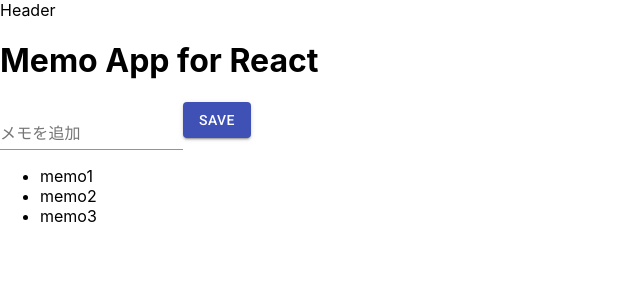
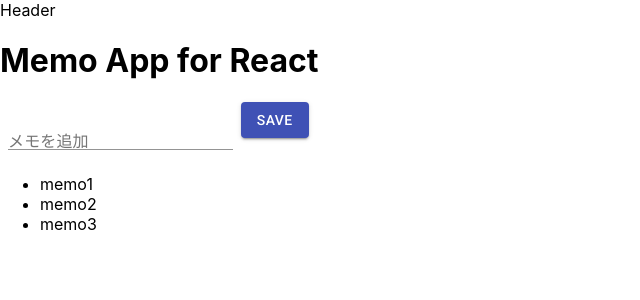
Before and after one commit to k-k-kei/react-memo, a React (Create React App) app: page / in a window 1280 px wide. Shown: the top 300 px of the page, without its empty margins (0-640 px from the left). Built offline with nearby package versions, Linux system fonts and the light colour scheme.

Commit message:
Material-UIのカスタマイズ

```diff
--- a/src/pages/TheMemo.js
+++ b/src/pages/TheMemo.js
@@ -1,11 +1,32 @@
 import React, { useState } from "react";
 import MemosShow from "../component/inputParts/MemosShow";
+
+// Material-UIのインポート
+import { makeStyles } from '@material-ui/core/styles';
 import Button from "@material-ui/core/Button";
 import TextField from "@material-ui/core/TextField";
 
+// テキストフォームのスタイル
+const useStyles = makeStyles((theme) => ({
+  form: {
+    '& > *': {
+      margin: theme.spacing(1),
+      width: '25ch',
+    },
+  },
+
+    button: {
+    '& > *': {
+      margin: theme.spacing(0),
+    },
+  },
+}));
+
+// メモの保存と表示
 const Memo = () => {
   const [memos, setState] = useState(["memo1", "memo2", "memo3"]);
   const [text, setText] = useState("");
+  const classes = useStyles();
 
   const handleChange = (e) => {
     setText(() => e.target.value);
@@ -21,9 +42,9 @@ const Memo = () => {
     <>
       <h1>Memo App for React</h1>
       {/* テキストインプットフォームコンポーネント */}
-      <TextField value={text} onChange={handleChange} label="メモを追加" />
+      <TextField value={text} onChange={handleChange} label="メモを追加" className={classes.form} />
       {/* ボタンコンポーネント */}
-      <Button onClick={saveMemo} variant="contained" color="primary">
+      <Button onClick={saveMemo} variant="contained" color="primary" className={classes.button}>
         save
       </Button>
       {/* メモ表示コンポーネント */}
```
